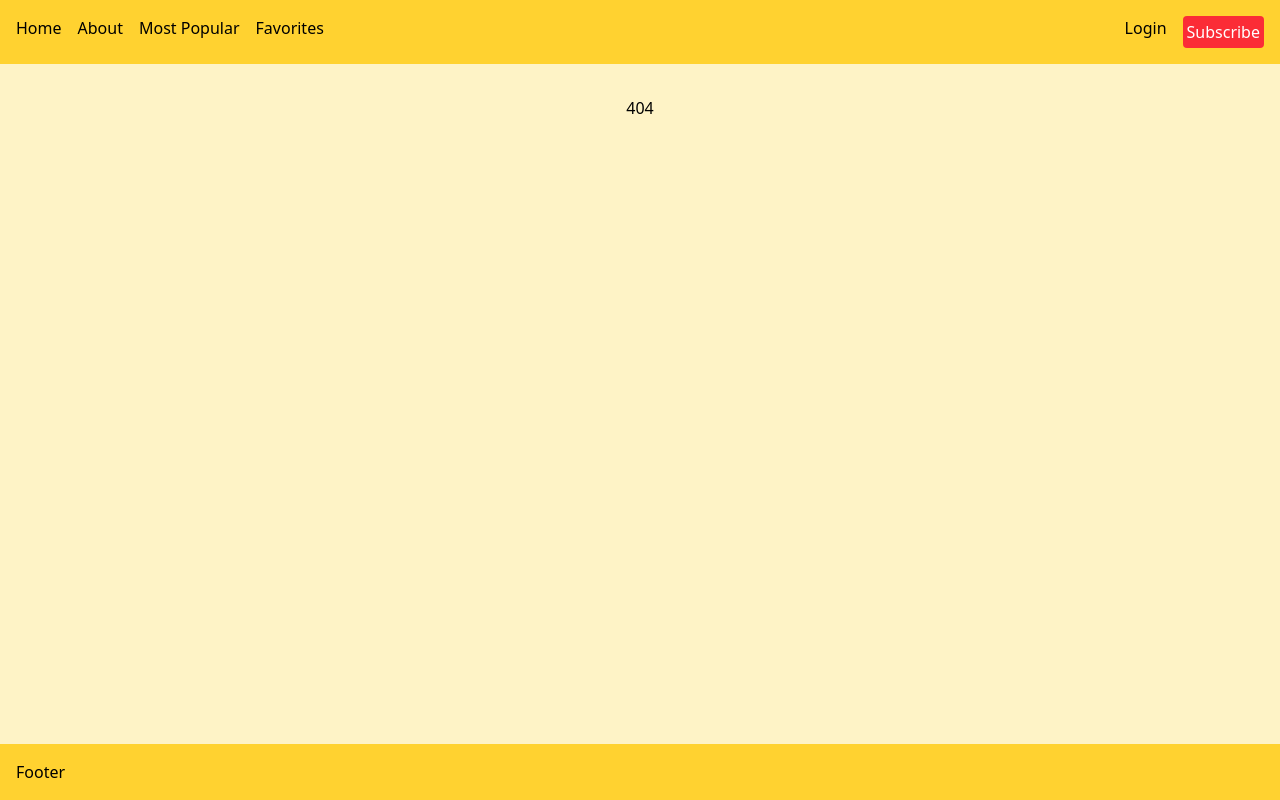
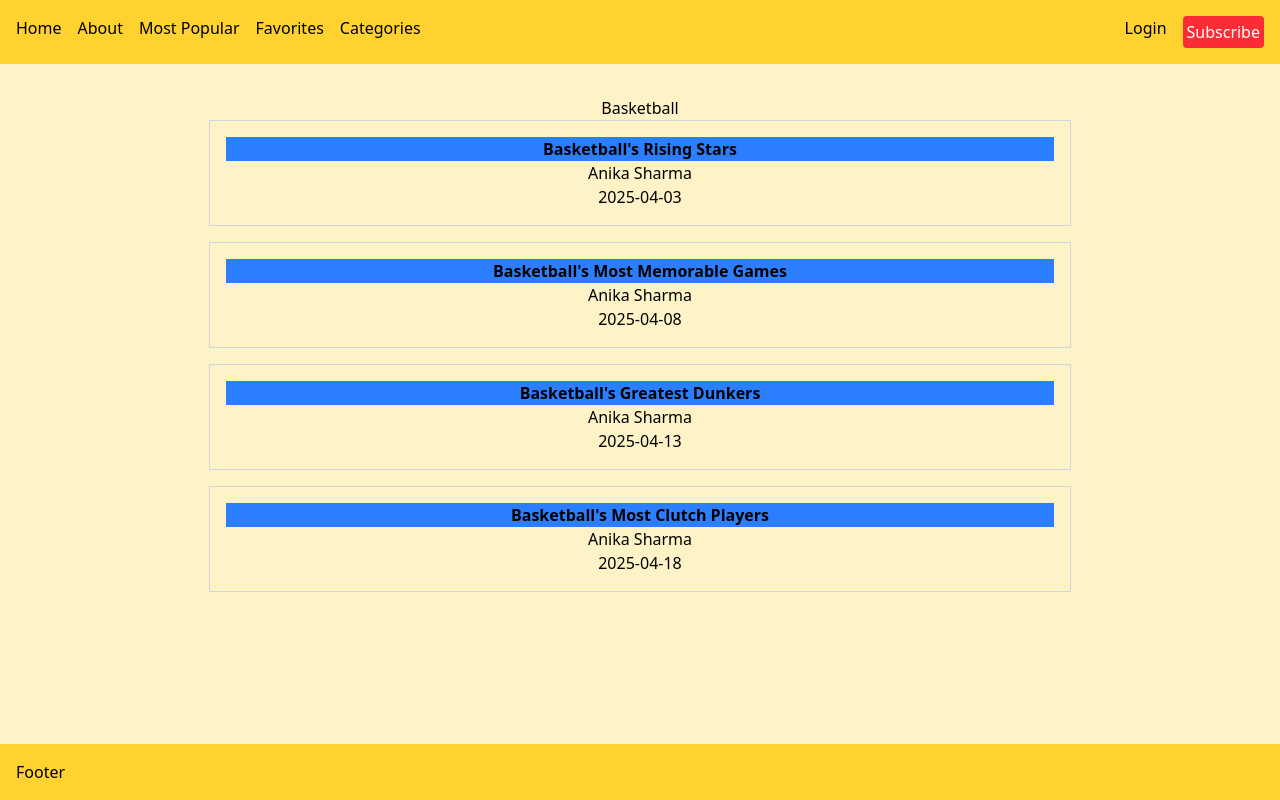
Before and after one commit to Rubenbot07/My-sports-journal, a React (Vite) app: page /category/basketball in a window 1280 px wide. Before the commit this address had no page. Built offline with nearby package versions, Linux system fonts and the light colour scheme.

Commit message:
add category navigation and page; implement Category component, update Nav for category links, and modify Article component to link to category

```diff
--- a/src/App.jsx
+++ b/src/App.jsx
@@ -6,6 +6,7 @@ import { About } from './pages/About'
 import { Author } from './pages/Author'
 import { Profile } from './pages/Profile'
 import { Favorites } from './pages/Favorites'
+import { Category } from './pages/Category'
 import { Layout } from './components/Layout'
 import { EditArticleForm } from './components/EditArticleForm'
 import { PrivateRoute } from './components/PrivateRoute'
@@ -74,6 +75,10 @@ function App() {
       {
         path: '/articles/edit',
         element: <Home />
+      },
+      {
+        path: '/category/:category',
+        element: <Category />
       }
     ])
   }
--- a/src/components/Nav.jsx
+++ b/src/components/Nav.jsx
@@ -1,8 +1,24 @@
 import { NavLink } from "react-router-dom"
 import { useAuth } from "../context/UserContext"
+import { useState, useEffect, useRef } from "react"
 
 export const Nav = () => {
     const auth = useAuth()
+    const [isCategoriesOpen, setIsCategoriesOpen] = useState(false)
+    const categoriesRef = useRef(null)
+    const handleClickOutside = (event) => {
+        if (categoriesRef.current && !categoriesRef.current.contains(event.target)) {
+            setIsCategoriesOpen(false)
+        }
+    }
+
+    useEffect(() => {
+        document.addEventListener("click", handleClickOutside)
+        return () => {
+            document.removeEventListener("click", handleClickOutside)
+        }
+    }, [])
+
     return (
         <nav className="bg-amber-300 flex justify-between">
             <ul className="flex gap-4 p-4">
@@ -24,6 +40,32 @@ export const Nav = () => {
                 }
                 <li>
                     <NavLink to="/favorites">Favorites</NavLink>
+                </li>
+                <li ref={categoriesRef}>
+                    <button onClick={() => setIsCategoriesOpen(!isCategoriesOpen)}>
+                        Categories
+                    </button>
+                    {
+                        isCategoriesOpen && (
+                            <ul className="flex gap-2 absolute bg-amber-500 p-2">
+                                <li className="">
+                                    <NavLink to="/category/soccer">Soccer</NavLink>
+                                </li>
+                                <li>
+                                    <NavLink to="/category/football">Football</NavLink>
+                                </li>
+                                <li>
+                                    <NavLink to="/category/esports">Esports</NavLink>
+                                </li>
+                                <li>
+                                    <NavLink to="/category/tennis">Tennis</NavLink>
+                                </li>
+                                <li>
+                                    <NavLink to="/category/basketball">Basketball</NavLink>
+                                </li>
+                            </ul>
+                        )
+                    }
                 </li>
             </ul>
             <ul className="flex gap-4 p-4">
--- a/src/pages/Article/index.jsx
+++ b/src/pages/Article/index.jsx
@@ -10,14 +10,13 @@ export const Article = () => {
         const comment = e.target.comment.value;
         if (comment) {
             auth.addComment(currentArticle.id, comment, auth.user, new Date().toLocaleDateString());
-            // auth.addComment(currentArticle.id, comment);
             e.target.comment.value = '';
         }
     }
     return (
         <section className='text-center w-5/6 mx-auto flex flex-col gap-8'>
             <h3 className='bg-gray-300 p-2 w-fit rounded-sm border-l-4 border-l-blue-500 cursor-pointer'>
-                <Link>{currentArticle.category} / {currentArticle.publishedDate}</Link>
+                <Link to={`/category/${currentArticle.category}`} >{currentArticle.category} / {currentArticle.publishedDate}</Link>
             </h3>
             <h1 className='text-2xl font-bold bg-blue-500'>{currentArticle.title}</h1>
             <p className='bg-gray-300 p-4 text-lg'>{currentArticle.content}</p>
--- /dev/null
+++ b/src/pages/Category/index.jsx
@@ -0,0 +1,19 @@
+import { useParams } from "react-router-dom"
+import { useAuth } from "../../context/UserContext"
+import { ArticleLink } from "../../components/ArticleLink"
+export const Category = () => {
+    const { category } = useParams();
+    const auth = useAuth()
+    const categoryTitle = category.charAt(0).toUpperCase() + category.slice(1)
+    const categoryArticles = auth.articles.filter(article => article.category === categoryTitle)
+    return (
+        <section>
+            <h1>{ categoryTitle }</h1>
+            {
+                categoryArticles.map(article => (
+                    <ArticleLink key={article.id} article={article} />
+                ))
+            }
+        </section>
+    )
+}
```
